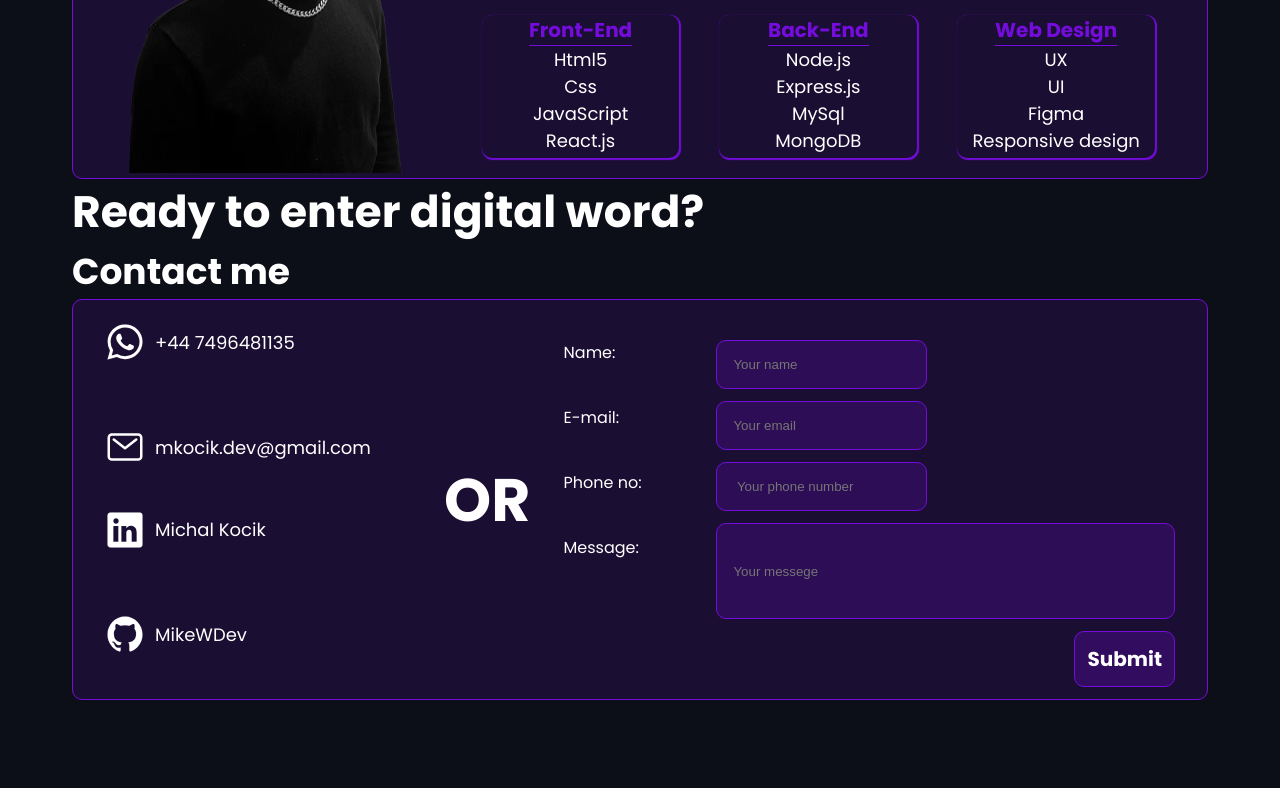
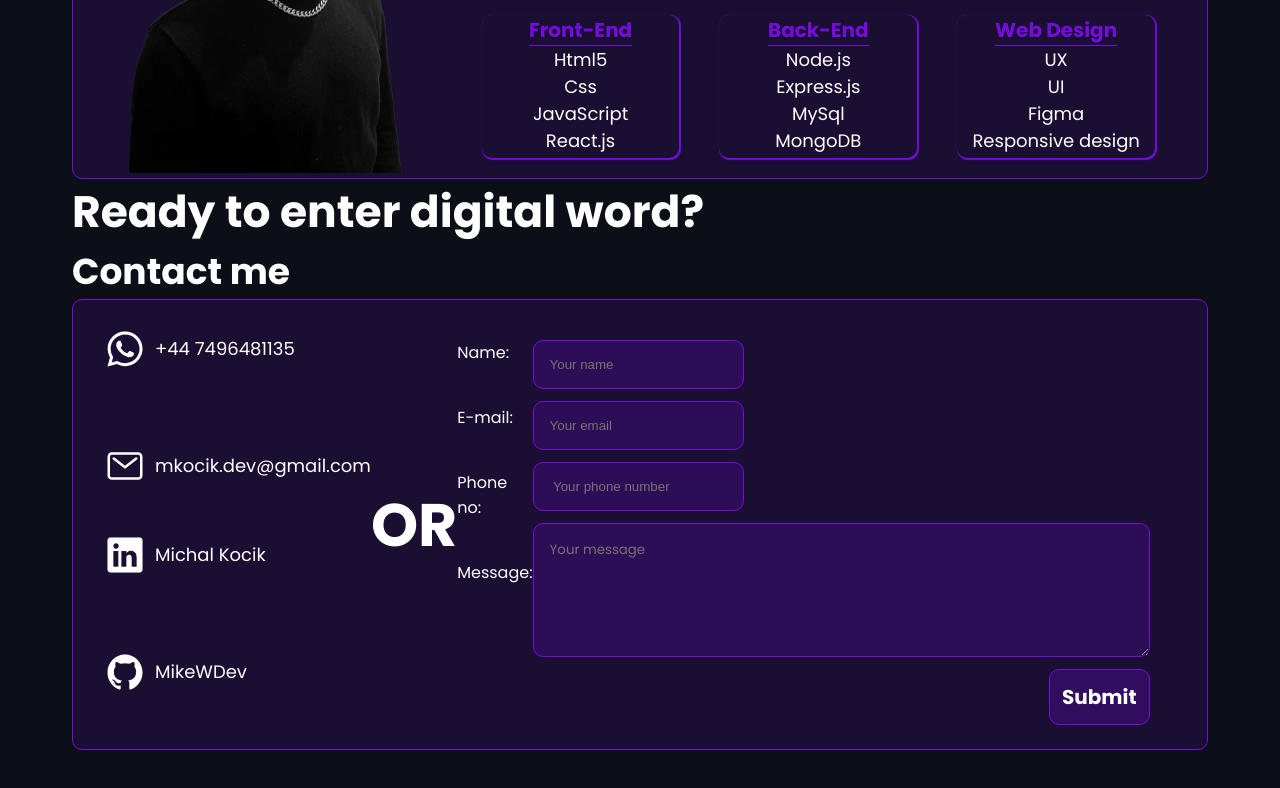
Before and after one commit to MikeWDev/Portfolio_project, a React (Vite) app: page / in a window 1280 px wide. Shown: the part 2295-3083 px from the top of the page. Built offline with nearby package versions, Linux system fonts and the light colour scheme; no server answers.

Commit message:
Updated logic for a contact form

```diff
--- a/package.json
+++ b/package.json
@@ -10,6 +10,7 @@
     "preview": "vite preview"
   },
   "dependencies": {
+    "@emailjs/browser": "^3.11.0",
     "react": "^18.2.0",
     "react-dom": "^18.2.0",
     "react-router-dom": "^6.17.0",
--- a/src/components/buttonFull.jsx
+++ b/src/components/buttonFull.jsx
@@ -3,7 +3,9 @@ import React from "react";
 function ButtonFull(props) {
   return (
     <>
-      <button className={props.class}>{props.text}</button>
+      <button type={props.type} value={props.value} className={props.class}>
+        {props.text}
+      </button>
     </>
   );
 }
--- a/src/components/contactForm.jsx
+++ b/src/components/contactForm.jsx
@@ -1,15 +1,36 @@
-import React from "react";
+import React, { useRef } from "react";
 import ButtonFull from "./buttonFull";
+import emailjs from "@emailjs/browser";
 function ContactForm() {
+  const serviceId = process.env.REACT_APP_SERVICE_ID;
+  const templateID = process.env.REACT_APP_TEMPLATE_ID;
+  const publicKey = process.env.REACT_APP_PUBLIC_KEY;
+  const form = useRef();
+
+  const sendEmail = (e) => {
+    e.preventDefault();
+
+    emailjs
+      .sendForm({ serviceId }, { templateID }, form.current, { publicKey })
+      .then(
+        (result) => {
+          console.log(result.text);
+        },
+        (error) => {
+          console.log(error.text);
+        }
+      );
+  };
+
   return (
     <>
+      <form ref={form} onSubmit={sendEmail}>
         <div className="contact">
           <div className="labels">
             <div className="single-label">
               <label>Name: </label>
             </div>
             <div className="single-label">
-            {" "}
               <label htmlFor="input">E-mail: </label>
             </div>
             <div className="single-label">
@@ -22,31 +43,49 @@ function ContactForm() {
           <div className="inputs">
             <form action="post">
               <div className="name box">
-              <input type="text" placeholder="Your name" className="name" />
+                <input
+                  name="from_name"
+                  type="text"
+                  placeholder="Your name"
+                  className="name"
+                />
               </div>
               <div className="email box">
-              <input placeholder="Your email" type="text" className="email" />
+                <input
+                  name="from_email"
+                  placeholder="Your email"
+                  type="email"
+                  className="email"
+                />
               </div>
               <div className="phone box">
                 <input
+                  name="from_phoneno"
                   placeholder=" Your phone number"
                   type="text"
                   className="phone-no"
                 />
               </div>
               <div className="dm box  ">
-              <input
-                placeholder="Your messege"
-                type="text"
-                className="message"
-              />
+                <textarea
+                  name="message"
+                  cols="50"
+                  rows="5"
+                  placeholder="Your message"
+                ></textarea>
               </div>
               <div className="submit-btn-box">
-              <ButtonFull class=" btn--hover btn--hero" text="Submit" />
+                <ButtonFull
+                  class="btn--hover btn--hero"
+                  text="Submit"
+                  type="submit"
+                  value="Send"
+                />
               </div>
             </form>
           </div>
         </div>
+      </form>
     </>
   );
 }
--- a/src/page-styles.css
+++ b/src/page-styles.css
@@ -368,11 +368,16 @@ form > * {
 .contact label {
   font-size: 1.6rem;
 }
-.box input {
+.box input,
+textarea {
   padding: 1.6rem;
   background-color: rgba(116, 12, 220, 0.2);
   border-radius: 10px;
   border: #740cdc solid 1px;
+  color: #fff;
+}
+textarea {
+  font-family: inherit;
 }
 .box {
   display: flex;
--- a/src/pages/cta.jsx
+++ b/src/pages/cta.jsx
@@ -7,7 +7,7 @@ import {
   gitHubLink,
   linkedInLink,
 } from "../components/icons";
-import ContactForm from "../components/contactForm";
+import ContactForm from "../components/ContactForm";
 function Cta(props) {
   return (
     <>
--- a/src/pages/heroPage.jsx
+++ b/src/pages/heroPage.jsx
@@ -2,7 +2,7 @@ import { useState, useEffect } from "react";
 import React from "react";
 import NavBar from "../components/navBar";
 import videoBg from "../assets/img/bg-vid.mp4";
-import ButtonFull from "../components/ButtonFull";
+import ButtonFull from "../components/buttonFull";
 import Profile1 from "../assets/img/profile1.png";
 import { Link } from "react-scroll";
 import NavBarSmFullScreen from "../components/navBarSmFullScreen";
```
Also changed, not shown: 2 other files (tests, documents, lock files or other folders). Lines whose indentation alone changed are shown as unchanged.
